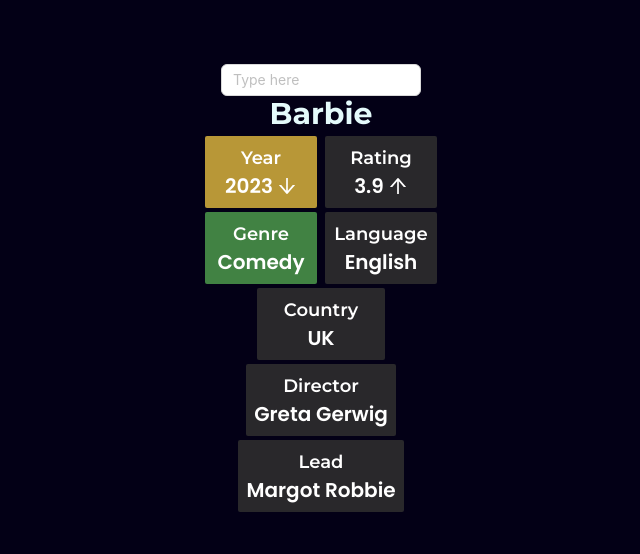
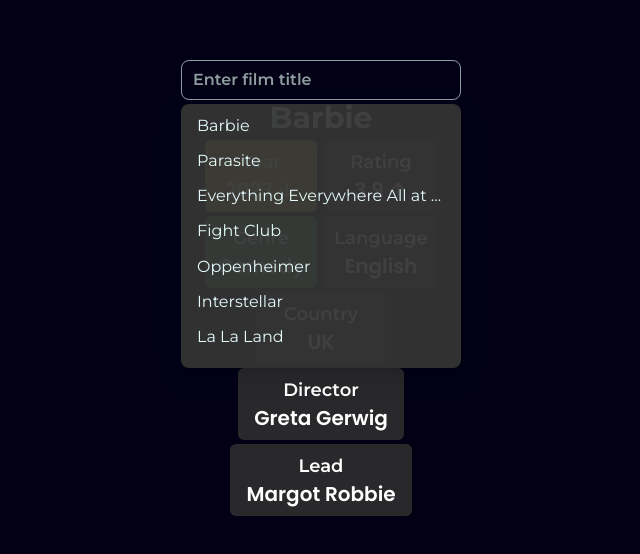
Before and after one commit to Skybly/Eurovisle, a React (Create React App) app: page / in a window 1280 px wide. Shown: the part 112-666 px from the top of the page, without its empty margins (319-959 px from the left). Built offline with nearby package versions, Linux system fonts and the light colour scheme.

Commit message:
Input designed

```diff
--- a/src/App.css
+++ b/src/App.css
@@ -28,6 +28,10 @@
   color: #61dafb;
 }
 
+.my-auto-complete .ant-select-selection-search-input {
+  color: #353535f0;
+}
+
 @keyframes App-logo-spin {
   from {
     transform: rotate(0deg);
--- a/src/components/Guess.js
+++ b/src/components/Guess.js
@@ -75,7 +75,7 @@
             </div>
             <div className="text-primary-innertext flex w-full justify-center gap-x-2">
                 <div
-                    className="p-2 rounded-sm w-28"
+                    className="p-2 rounded-md w-28"
                     style={{
                         background: yearRequired,
                     }}
@@ -94,7 +94,7 @@
                     </div>
                 </div>
                 <div
-                    className="p-2 rounded-sm w-28"
+                    className="p-2 rounded-md w-28"
                     style={{
                         background: ratingRequired,
                     }}
@@ -115,7 +115,7 @@
             </div>
             <div className="flex text-primary-innertext justify-center gap-x-2">
                 <div
-                    className="p-2 rounded-sm w-28"
+                    className="p-2 rounded-md w-28"
                     style={{
                         background: genreCorrect ? "#418243" : "#29282B",
                     }}
@@ -128,7 +128,7 @@
                     </div>
                 </div>
                 <div
-                    className="p-2 rounded-sm w-28"
+                    className="p-2 rounded-md w-28"
                     style={{
                         background: languageCorrect ? "#418243" : "#29282B",
                     }}
@@ -144,7 +144,7 @@
 
             <div className="flex gap-x-1 text-primary-innertext">
                 <div
-                    className="p-2 rounded-sm min-w-32"
+                    className="p-2 rounded-md min-w-32"
                     style={{
                         background: countryCorrect ? "#418243" : "#29282B",
                     }}
@@ -159,7 +159,7 @@
             </div>
             <div className="flex gap-x-1 text-primary-innertext">
                 <div
-                    className="p-2 rounded-sm min-w-32"
+                    className="rounded-md min-w-32 py-2 px-4"
                     style={{
                         background: directorCorrect ? "#418243" : "#29282B",
                     }}
@@ -174,7 +174,7 @@
             </div>
             <div className="flex gap-x-1 text-primary-innertext">
                 <div
-                    className="p-2 rounded-sm min-w-32"
+                    className="rounded-md min-w-32 py-2 px-4"
                     style={{
                         background: castCorrect ? "#418243" : "#29282B",
                     }}
--- a/src/pages/Home.js
+++ b/src/pages/Home.js
@@ -1,6 +1,6 @@
 import { useState } from "react";
 import Guess from "../components/Guess";
-import { AutoComplete, message } from "antd";
+import { AutoComplete, message, ConfigProvider } from "antd";
 import films from "../data/movies.json";
 
 const filterOption = (input, option) =>
@@ -14,22 +14,25 @@
     const [inputValue, setInputValue] = useState("");
 
     const handleSelect = (value) => {
-        const selectedFilm = films.find(film => film.Film_title === value);
-        message.success('Film found')
-        setInputValue('');
+        const selectedFilm = films.find((film) => film.Film_title === value);
+        message.success("Film found");
+        setInputValue("");
     };
 
     const handleKeyPress = (event) => {
-        if (event.key === 'Enter') {
-            const film = films.find(film => film.Film_title.toLowerCase() === inputValue.toLowerCase());
+        if (event.key === "Enter") {
+            const film = films.find(
+                (film) =>
+                    film.Film_title.toLowerCase() === inputValue.toLowerCase()
+            );
             if (!film) {
-                message.error('Film not found')
+                message.error("Film not in top 1000!");
             }
-            setInputValue('');
+            setInputValue("");
         }
     };
 
-    const filmTitles = films.map(film => ({ value: film.Film_title }));
+    const filmTitles = films.map((film) => ({ value: film.Film_title }));
 
     const dummyData = {
         Film_title: "Barbie",
@@ -44,16 +47,44 @@
 
     return (
         <div className="flex flex-col items-center justify-center h-screen">
+            <ConfigProvider
+                theme={{
+                    token: {
+                        colorBgContainer: "transparent",
+                        colorText: "#E4FAFB",
+                        controlOutline: "none",
+                        colorBorder: "#8f9d9e",
+                        colorPrimaryHover: "#E4FAFB",
+                        colorPrimary: "#E4FAFB",
+                        colorTextPlaceholder: "#8f9d9e",
+                        selectorBg: "#000000",
+                        colorBgElevated: "#353535f0",
+                    },
+                    components: {
+                        Select: {
+                            optionActiveBg: '#030016',
+                            fontFamily: 'Montserrat',
+                            optionFontSize: 16,
+                        },
+                    },
+                }}
+            >
+                {" "}
                 <AutoComplete
                     options={filmTitles}
-            style={{ width: 200 }}
+                    style={{ width: 280, color: "#ff6188 !important" }}
                     onSelect={handleSelect}
-            placeholder="Type here"
+                    placeholder="Enter film title"
                     value={inputValue}
                     onChange={setInputValue}
                     onKeyDown={handleKeyPress}
                     filterOption={filterOption}
+                    defaultOpen={true}
+                    size="large"
+                    className="my-auto-complete text-primary-text font-montserrat text-2xl font-semibold"
                 />
+            </ConfigProvider>
+
             <Guess guess={dummyData} />
         </div>
     );
```
Lines whose indentation alone changed are shown as unchanged.
